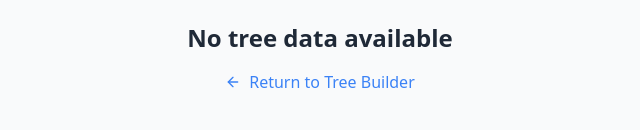
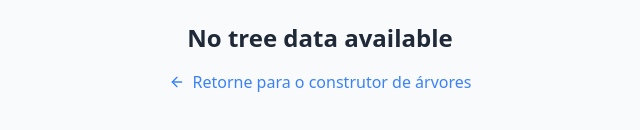
Before and after one commit to elxgy/cabritto-graph, a React (Vite) app in the folder frontend/: page /result in a window 1280 px wide. Shown: the part 342-472 px from the top of the page, without its empty margins (320-960 px from the left). Built offline with nearby package versions, Linux system fonts and the light colour scheme.

Commit message:
refactor: translate UI text to Portuguese in App and ResultPage components

```diff
--- a/frontend/src/App.tsx
+++ b/frontend/src/App.tsx
@@ -117,14 +117,14 @@
         <div className="flex items-center justify-between mb-12">
           <div className="flex items-center gap-3">
             <Share2 className="w-8 h-8 text-blue-500" />
-            <h1 className="text-3xl font-bold text-gray-800">Tree Builder</h1>
+            <h1 className="text-3xl font-bold text-gray-800">Construtor de Árvores</h1>
           </div>
           <button
             onClick={handleResultPage}
             className="flex items-center gap-2 px-4 py-2 rounded-lg bg-blue-500 text-white hover:bg-blue-600 transition-colors"
           >
             <Eye className="w-4 h-4" />
-            View Result
+            Veja o resultado
           </button>
         </div>
 
--- a/frontend/src/pages/ResultPage.tsx
+++ b/frontend/src/pages/ResultPage.tsx
@@ -82,7 +82,7 @@
             className="text-blue-500 hover:text-blue-600 flex items-center gap-2 mx-auto"
           >
             <ArrowLeft className="w-4 h-4" />
-            Return to Tree Builder
+              Retorne para o construtor de árvores
           </button>
         </div>
       </div>
@@ -99,14 +99,14 @@
           >
             <ArrowLeft className="w-6 h-6 text-gray-600" />
           </button>
-          <h1 className="text-3xl font-bold text-gray-800">Tree Analysis</h1>
+          <h1 className="text-3xl font-bold text-gray-800">Dados sobre a árvore</h1>
         </div>
 
         <div className="bg-white rounded-xl shadow-lg p-12 space-y-6">
           <div className="space-y-4">
             <h2 className="text-xl font-semibold text-gray-800 flex items-center gap-2">
               <Share2 className="w-6 h-6 text-blue-500" />
-              Tree Visualization
+              Visualize sua árvore
             </h2>
             <div className="h-[600px] bg-gray-50 rounded-lg flex items-center justify-center p-8 border-2 border-dashed border-gray-200">
               {imageUrl ? (
```
